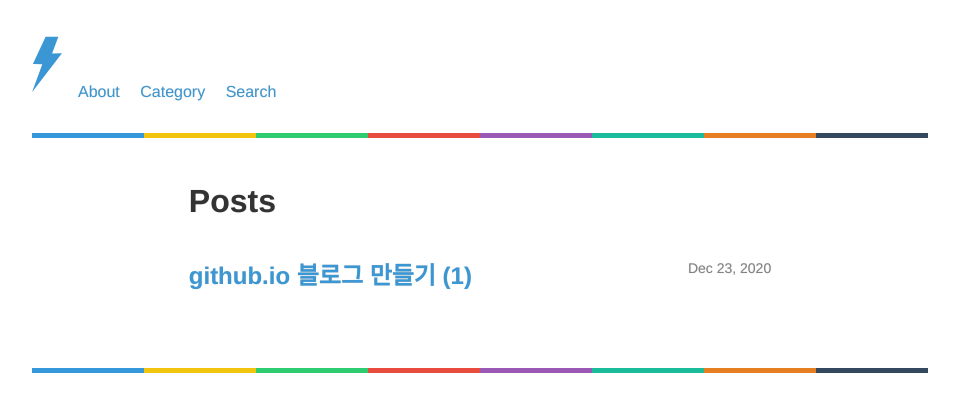
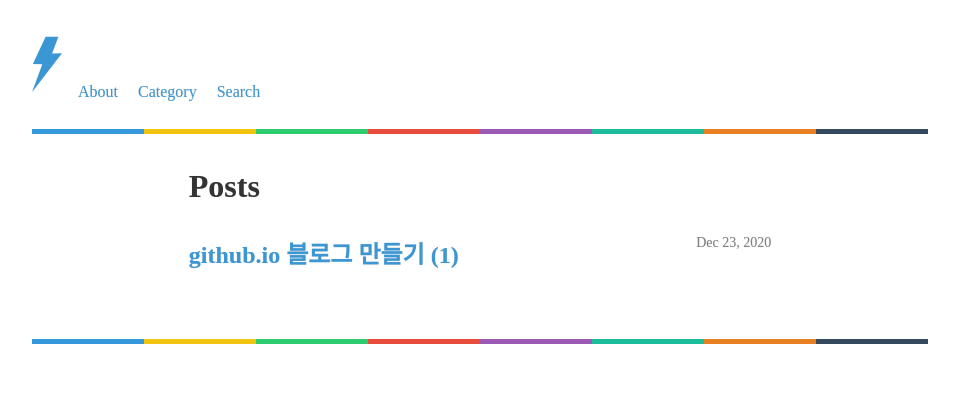
Before and after one commit to Clarit7/clarit7.github.io, a Jekyll site: the page built from index.html, in a window 1280 px wide. Shown: the top 412 px of the page, without its empty margins (160-1119 px from the left). Built offline with Jekyll 4.4.1, drawn with Linux system fonts in a browser that asks for light colours; some web fonts are replaced.

Commit message:
Update _base.scss

```diff
--- a/_sass/_base.scss
+++ b/_sass/_base.scss
@@ -17,7 +17,6 @@ dl, dd, ol, ul, figure {
  */
 body {
     font-family: 'Nanum Gothic Coding', serif;
-    font: $base-font-weight #{$base-font-size}/#{$base-line-height} $base-font-family;
     color: $text-color;
     background-color: transparent;
     text-rendering: optimizeLegibility;
```
